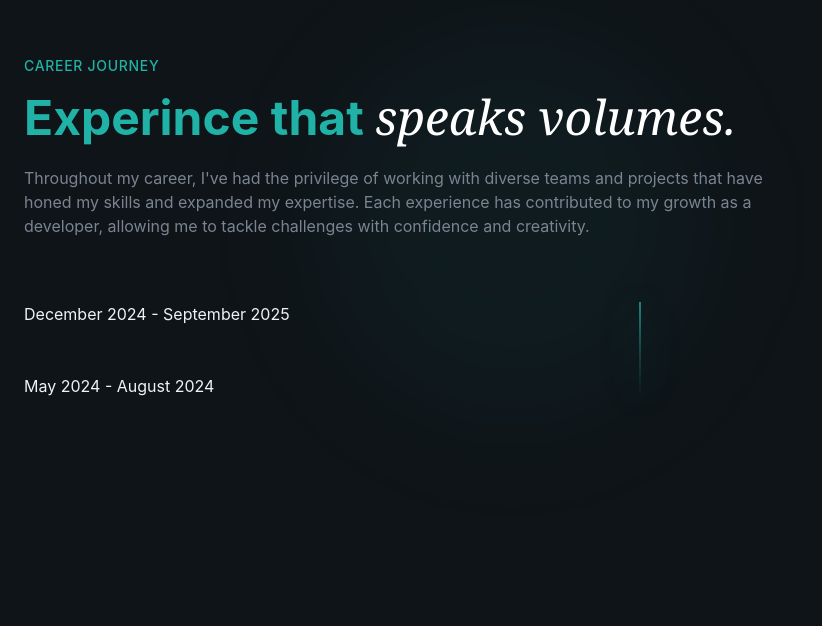
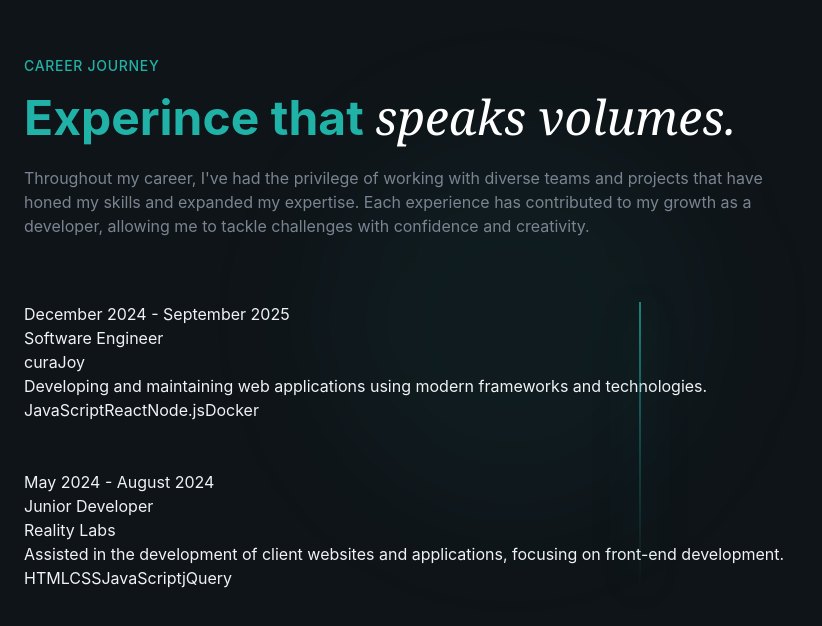
Before and after one commit to eissamonet/SWD-Portfolio, a React (Vite) app: page / in a window 1280 px wide. Shown: the part 3507-4133 px from the top of the page, without its empty margins (0-822 px from the left). Before the commit the page ends 4033 px from the top, so only its background shows below. Built offline with nearby package versions, Linux system fonts and the light colour scheme.

Commit message:
commit changes

```diff
--- a/src/sections/Experience.jsx
+++ b/src/sections/Experience.jsx
@@ -53,6 +53,14 @@ export const Experience = () => {
                 <div>
                   <div>
                     <span>{exp.period}</span>
+                    <h3>{exp.role}</h3>
+                    <p>{exp.company}</p>
+                    <p>{exp.description}</p>
+                    <div>
+                      {exp.technologies.map((tech, techIndex) => (
+                        <span key={techIndex}>{tech}</span>
+                      ))}
+                    </div>
                   </div>
                 </div>
               </div>
```
